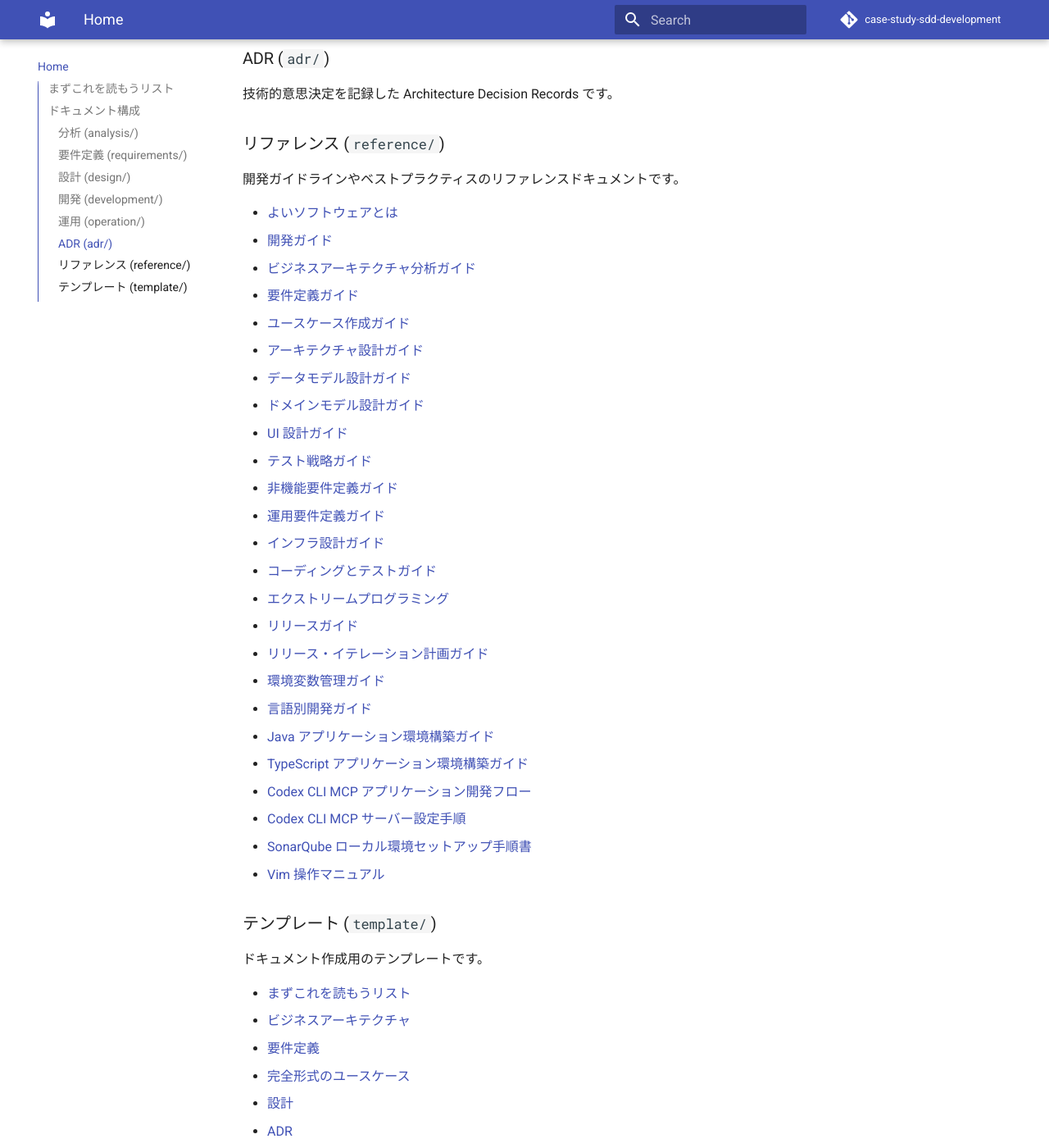
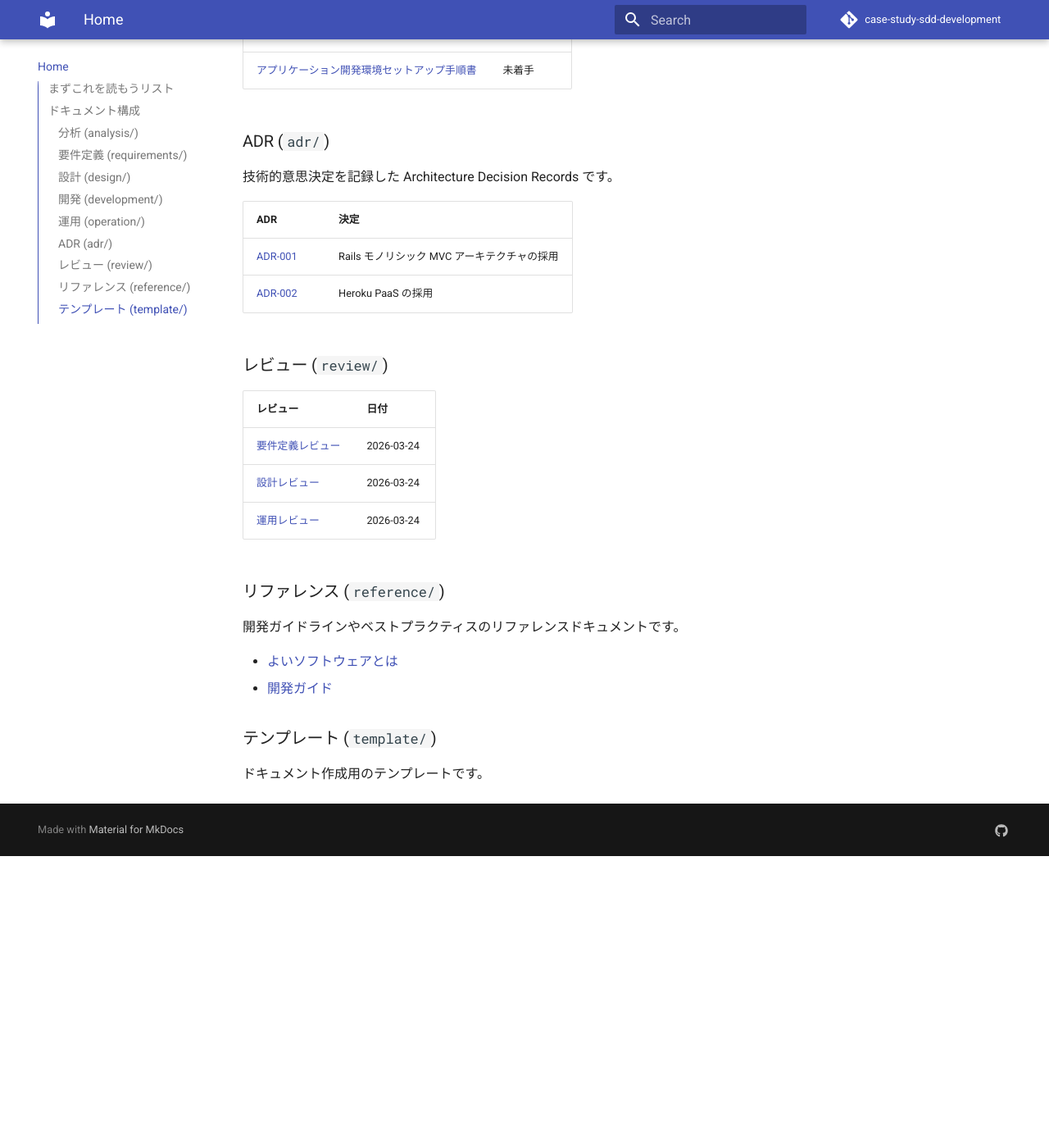
Before and after one commit to k2works/case-study-sdd-development, an MkDocs documentation site: the page built from docs/index.md, in a window 1280 px wide and 1400 px high, scrolled down 1957 px. Shown: the whole window at 82% size. Built offline with MkDocs 1.6.1 and Material for MkDocs 9.7.7, drawn with Linux system fonts in a browser that asks for light colours; comment, search, counter and statistics services are not loaded; after the commit the page ends 3001 px from its top, so only the background shows below that; some of the changed text lies outside the part shown.

Commit message:
docs: ドキュメントインデックスと MkDocs ナビゲーションを更新
- docs/index.md: 全ドキュメントの状態を更新、ADR・レビューセクション追加
- mkdocs.yml: nav に全ドキュメントのリンクを追加
- analysis/index.md: 既存の分析ドキュメントのリンクを維持

```diff
--- a/docs/index.md
+++ b/docs/index.md
@@ -1,11 +1,14 @@
 # プロジェクトドキュメント
 
-プロジェクトのドキュメントです。
+フレール・メモワール WEB ショップシステムのプロジェクトドキュメントです。
 
 ## まずこれを読もうリスト
 
 - [ビジネスアーキテクチャ](./analysis/business_architecture.md) - ビジネス構造を定義。設計の基盤。
 - [インセプションデッキ](./analysis/inception_deck.md) - プロジェクトの全体像と方向性を共有。
+- [要件定義書（RDRA 2.0）](./requirements/requirements_definition.md) - システムの要件を 4 層で定義。
+- [バックエンドアーキテクチャ](./design/architecture_backend.md) - Rails モノリシック MVC の設計。
+- [技術スタック選定](./design/tech_stack.md) - 使用技術の一覧とバージョン。
 
 ## ドキュメント構成
 
@@ -13,38 +16,38 @@
 
 | ドキュメント | 状態 |
 | :--- | :--- |
-| [ビジネスアーキテクチャ](./analysis/business_architecture.md) | 未着手 |
-| [インセプションデッキ](./analysis/inception_deck.md) | 未着手 |
+| [ビジネスアーキテクチャ](./analysis/business_architecture.md) | 完了 |
+| [インセプションデッキ](./analysis/inception_deck.md) | 完了 |
 
 ### 要件定義 (`requirements/`)
 
 | ドキュメント | 状態 |
 | :--- | :--- |
-| [要件定義書（RDRA 2.0）](./requirements/requirements_definition.md) | 未着手 |
-| [ビジネスユースケース](./requirements/business_usecase.md) | 未着手 |
-| [システムユースケース](./requirements/system_usecase.md) | 未着手 |
-| [ユーザーストーリー](./requirements/user_story.md) | 未着手 |
+| [要件定義書（RDRA 2.0）](./requirements/requirements_definition.md) | 完了 |
+| [ビジネスユースケース](./requirements/business_usecase.md) | 完了 |
+| [システムユースケース](./requirements/system_usecase.md) | 完了 |
+| [ユーザーストーリー](./requirements/user_story.md) | 完了 |
 
 ### 設計 (`design/`)
 
 | ドキュメント | 状態 |
 | :--- | :--- |
-| [バックエンドアーキテクチャ](./design/architecture_backend.md) | 未着手 |
-| [フロントエンドアーキテクチャ](./design/architecture_frontend.md) | 未着手 |
-| [インフラストラクチャ](./design/architecture_infrastructure.md) | 未着手 |
-| [データモデル設計](./design/data-model.md) | 未着手 |
-| [ドメインモデル設計](./design/domain-model.md) | 未着手 |
-| [UI 設計](./design/ui-design.md) | 未着手 |
-| [テスト戦略](./design/test_strategy.md) | 未着手 |
-| [非機能要件](./design/non_functional.md) | 未着手 |
-| [運用要件](./design/operation.md) | 未着手 |
-| [技術スタック選定](./design/tech_stack.md) | 未着手 |
+| [バックエンドアーキテクチャ](./design/architecture_backend.md) | 完了 |
+| [フロントエンドアーキテクチャ](./design/architecture_frontend.md) | 完了 |
+| [インフラストラクチャ](./design/architecture_infrastructure.md) | 完了 |
+| [データモデル設計](./design/data-model.md) | 完了 |
+| [ドメインモデル設計](./design/domain-model.md) | 完了 |
+| [UI 設計](./design/ui-design.md) | 完了 |
+| [テスト戦略](./design/test_strategy.md) | 完了 |
+| [非機能要件](./design/non_functional.md) | 完了 |
+| [運用要件](./design/operation.md) | 完了 |
+| [技術スタック選定](./design/tech_stack.md) | 完了 |
 
 ### 開発 (`development/`)
 
 | ドキュメント | 状態 |
 | :--- | :--- |
-| [リリース計画](./development/release_plan.md) | 未着手 |
+| [リリース計画](./development/release_plan.md) | 完了 |
 
 ### 運用 (`operation/`)
 
@@ -56,48 +59,26 @@
 
 技術的意思決定を記録した Architecture Decision Records です。
 
+| ADR | 決定 |
+| :--- | :--- |
+| [ADR-001](./adr/001-rails-monolithic-architecture.md) | Rails モノリシック MVC アーキテクチャの採用 |
+| [ADR-002](./adr/002-heroku-paas.md) | Heroku PaaS の採用 |
+
+### レビュー (`review/`)
+
+| レビュー | 日付 |
+| :--- | :--- |
+| [要件定義レビュー](./review/requirements_review_20260324.md) | 2026-03-24 |
+| [設計レビュー](./review/design_review_20260324.md) | 2026-03-24 |
+| [運用レビュー](./review/operation_review_20260324.md) | 2026-03-24 |
+
 ### リファレンス (`reference/`)
 
 開発ガイドラインやベストプラクティスのリファレンスドキュメントです。
 
 - [よいソフトウェアとは](./reference/よいソフトウェアとは.md)
 - [開発ガイド](./reference/開発ガイド.md)
-- [ビジネスアーキテクチャ分析ガイド](./reference/ビジネスアーキテクチャ分析ガイド.md)
-- [要件定義ガイド](./reference/要件定義ガイド.md)
-- [ユースケース作成ガイド](./reference/ユースケース作成ガイド.md)
-- [アーキテクチャ設計ガイド](./reference/アーキテクチャ設計ガイド.md)
-- [データモデル設計ガイド](./reference/データモデル設計ガイド.md)
-- [ドメインモデル設計ガイド](./reference/ドメインモデル設計ガイド.md)
-- [UI 設計ガイド](./reference/UI設計ガイド.md)
-- [テスト戦略ガイド](./reference/テスト戦略ガイド.md)
-- [非機能要件定義ガイド](./reference/非機能要件定義ガイド.md)
-- [運用要件定義ガイド](./reference/運用要件定義ガイド.md)
-- [インフラ設計ガイド](./reference/インフラ設計ガイド.md)
-- [コーディングとテストガイド](./reference/コーディングとテストガイド.md)
-- [エクストリームプログラミング](./reference/エクストリームプログラミング.md)
-- [リリースガイド](./reference/リリースガイド.md)
-- [リリース・イテレーション計画ガイド](./reference/リリース・イテレーション計画ガイド.md)
-- [環境変数管理ガイド](./reference/環境変数管理ガイド.md)
-- [言語別開発ガイド](./reference/言語別開発ガイド.md)
-- [Java アプリケーション環境構築ガイド](./reference/Javaアプリケーション環境構築ガイド.md)
-- [TypeScript アプリケーション環境構築ガイド](./reference/TypeScriptアプリケーション環境構築ガイド.md)
-- [Codex CLI MCP アプリケーション開発フロー](./reference/CodexCLIMCPアプリケーション開発フロー.md)
-- [Codex CLI MCP サーバー設定手順](./reference/CodexCLIMCPサーバー設定手順.md)
-- [SonarQube ローカル環境セットアップ手順書](./reference/SonarQubeローカル環境セットアップ手順書.md)
-- [Vim 操作マニュアル](./reference/Vim操作マニュアル.md)
 
 ### テンプレート (`template/`)
 
 ドキュメント作成用のテンプレートです。
-
-- [まずこれを読もうリスト](./template/まずこれを読もうリスト.md)
-- [ビジネスアーキテクチャ](./template/ビジネスアーキテクチャ.md)
-- [要件定義](./template/要件定義.md)
-- [完全形式のユースケース](./template/完全形式のユースケース.md)
-- [設計](./template/設計.md)
-- [ADR](./template/ADR.md)
-- [インセプションデッキ](./template/インセプションデッキ.md)
-- [イテレーション計画](./template/イテレーション計画.md)
-- [イテレーション完了報告書](./template/イテレーション完了報告書.md)
-- [リリース計画](./template/リリース計画.md)
-- [README](./template/README.md)
--- a/mkdocs.yml
+++ b/mkdocs.yml
@@ -65,14 +65,36 @@
   - Home: index.md
   - 分析:
       - 概要: analysis/index.md
+      - ビジネスアーキテクチャ: analysis/business_architecture.md
+      - インセプションデッキ: analysis/inception_deck.md
   - 要件:
       - 概要: requirements/index.md
+      - 要件定義書（RDRA 2.0）: requirements/requirements_definition.md
+      - ビジネスユースケース: requirements/business_usecase.md
+      - システムユースケース: requirements/system_usecase.md
+      - ユーザーストーリー: requirements/user_story.md
   - 設計:
       - 概要: design/index.md
+      - バックエンドアーキテクチャ: design/architecture_backend.md
+      - フロントエンドアーキテクチャ: design/architecture_frontend.md
+      - インフラストラクチャ: design/architecture_infrastructure.md
+      - データモデル設計: design/data-model.md
+      - ドメインモデル設計: design/domain-model.md
+      - UI 設計: design/ui-design.md
+      - テスト戦略: design/test_strategy.md
+      - 非機能要件: design/non_functional.md
+      - 運用要件: design/operation.md
+      - 技術スタック選定: design/tech_stack.md
   - 開発:
       - 概要: development/index.md
+      - リリース計画: development/release_plan.md
+      - IT1 計画: development/iteration_plan-1.md
   - 運用:
       - 概要: operation/index.md
+  - レビュー:
+      - 要件定義レビュー: review/requirements_review_20260324.md
+      - 設計レビュー: review/design_review_20260324.md
+      - 運用レビュー: review/operation_review_20260324.md
   - リファレンス:
       - 概要: reference/index.md
       - よいソフトウェアとは: reference/よいソフトウェアとは.md
@@ -94,14 +116,10 @@
       - リリース・イテレーション計画ガイド: reference/リリース・イテレーション計画ガイド.md
       - 環境変数管理ガイド: reference/環境変数管理ガイド.md
       - 言語別開発ガイド: reference/言語別開発ガイド.md
-      - Java アプリケーション環境構築ガイド: reference/Javaアプリケーション環境構築ガイド.md
-      - TypeScript アプリケーション環境構築ガイド: reference/TypeScriptアプリケーション環境構築ガイド.md
-      - Codex CLI MCP アプリケーション開発フロー: reference/CodexCLIMCPアプリケーション開発フロー.md
-      - Codex CLI MCP サーバー設定手順: reference/CodexCLIMCPサーバー設定手順.md
-      - SonarQube ローカル環境セットアップ手順書: reference/SonarQubeローカル環境セットアップ手順書.md
-      - Vim 操作マニュアル: reference/Vim操作マニュアル.md
   - ADR:
       - 概要: adr/index.md
+      - ADR-001 Rails モノリシック: adr/001-rails-monolithic-architecture.md
+      - ADR-002 Heroku PaaS: adr/002-heroku-paas.md
   - テンプレート:
       - 概要: template/index.md
       - まずこれを読もうリスト: template/まずこれを読もうリスト.md
```
